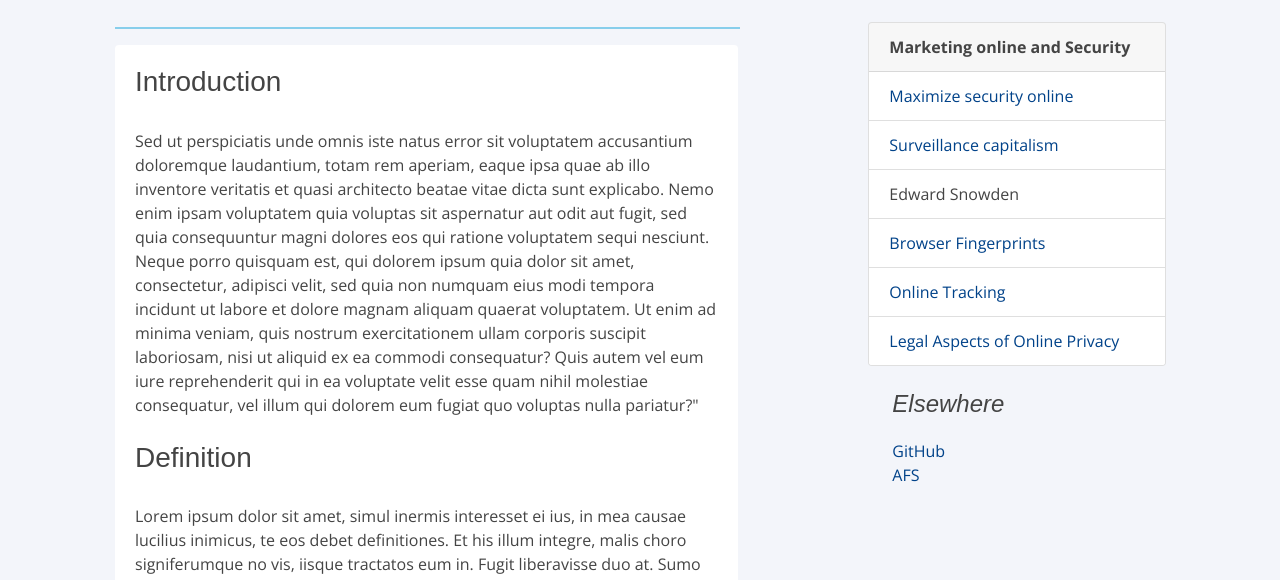
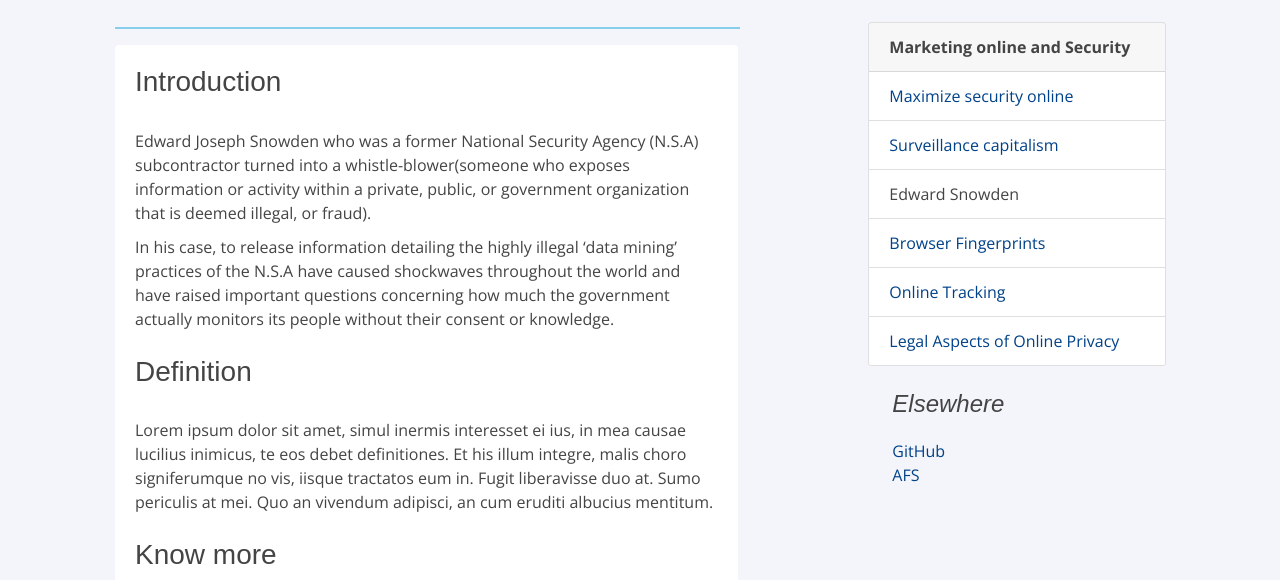
Before and after one commit to Anunez1990/Online-Marketing-and-Data-Privacy, a plain HTML site: page pages/Snowden.html in a window 1280 px wide. Shown: the part 206-786 px from the top of the page. Drawn offline with nearby package versions, Linux system fonts and the light colour scheme.

Commit message:
Added content to "Snowden page"

```diff
--- a/pages/Snowden.html
+++ b/pages/Snowden.html
@@ -88,7 +88,10 @@
                         <li>
                             <h3>Introduction</h3>
                             <p>
-                                Sed ut perspiciatis unde omnis iste natus error sit voluptatem accusantium doloremque laudantium, totam rem aperiam, eaque ipsa quae ab illo inventore veritatis et quasi architecto beatae vitae dicta sunt explicabo. Nemo enim ipsam voluptatem quia voluptas sit aspernatur aut odit aut fugit, sed quia consequuntur magni dolores eos qui ratione voluptatem sequi nesciunt. Neque porro quisquam est, qui dolorem ipsum quia dolor sit amet, consectetur, adipisci velit, sed quia non numquam eius modi tempora incidunt ut labore et dolore magnam aliquam quaerat voluptatem. Ut enim ad minima veniam, quis nostrum exercitationem ullam corporis suscipit laboriosam, nisi ut aliquid ex ea commodi consequatur? Quis autem vel eum iure reprehenderit qui in ea voluptate velit esse quam nihil molestiae consequatur, vel illum qui dolorem eum fugiat quo voluptas nulla pariatur?"
+                                Edward Joseph Snowden who was a former National Security Agency (N.S.A) subcontractor turned into a whistle-blower(someone who exposes information or activity within a private, public, or government organization that is deemed illegal, or fraud).
+                            </p>
+                            <p>
+                                In his case,  to release information detailing the highly illegal ‘data mining’ practices of the N.S.A have caused shockwaves throughout the world and have raised important questions concerning how much the government actually monitors its people without their consent or knowledge.
                             </p>
                             <br>
                             <h3>Definition</h3>
```
